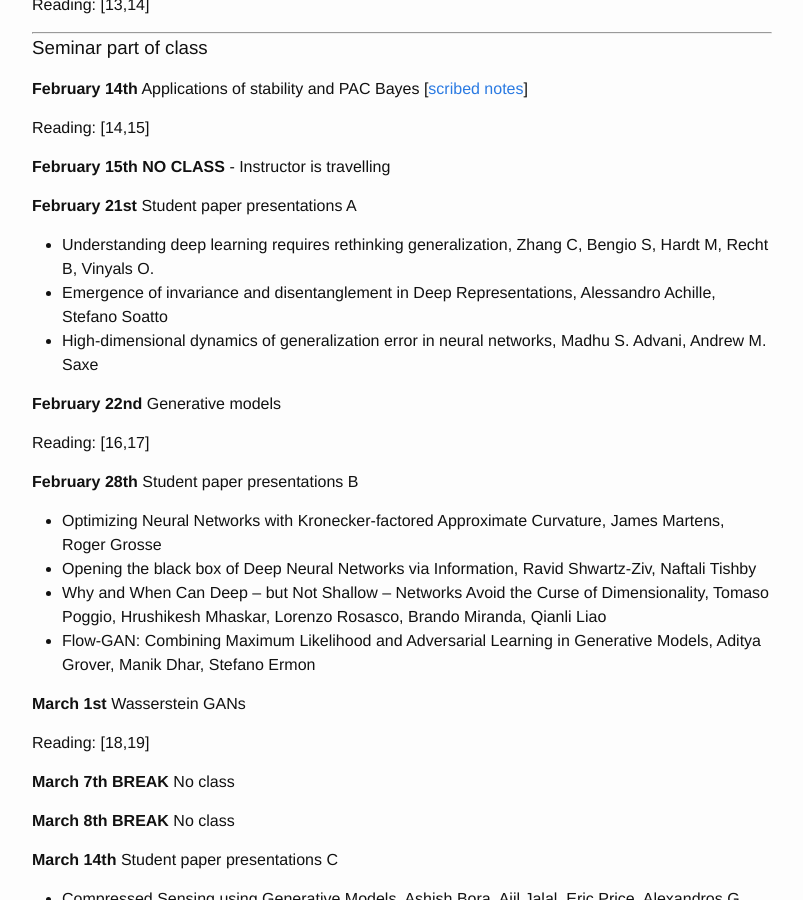
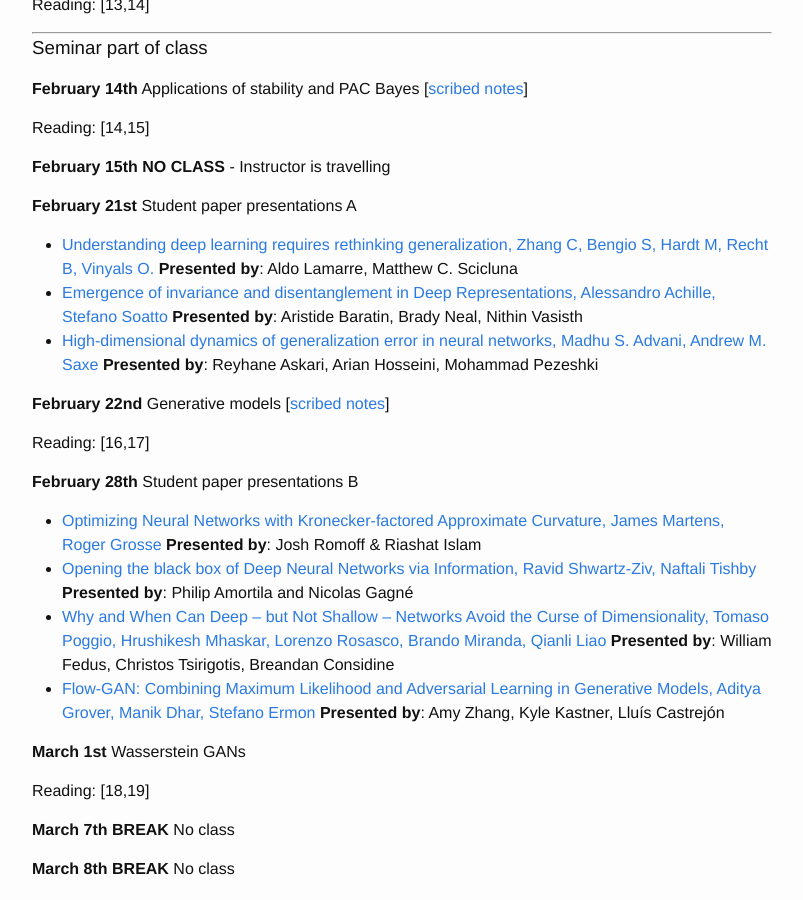
Before and after one commit to mitliagkas/mitliagkas.github.io, a Jekyll site: the page built from dl-theory-class.md, in a window 1280 px wide and 900 px high, scrolled down 2878 px. Shown: the whole window, without its empty margins (238-1041 px from the left). Built offline with Jekyll 4.4.1, drawn with Linux system fonts in a browser that asks for light colours.

Commit message:
Presentation slides and scribed notes

```diff
--- a/dl-theory-class.md
+++ b/dl-theory-class.md
@@ -165,23 +165,31 @@ Reading: [14,15]
 **February 21st**
 Student paper presentations A
 
-- Understanding deep learning requires rethinking generalization, Zhang C, Bengio S, Hardt M, Recht B, Vinyals O.
-- Emergence of invariance and disentanglement in Deep Representations,
-Alessandro Achille, Stefano Soatto
-- High-dimensional dynamics of generalization error in neural networks, Madhu S. Advani, Andrew M. Saxe
+- [Understanding deep learning requires rethinking generalization, Zhang C, Bengio S, Hardt M, Recht B, Vinyals O.](ift6085/student_slides/IFT6085_Presentation_Rethinking.pdf)
+**Presented by**: Aldo Lamarre, Matthew C. Scicluna
+- [Emergence of invariance and disentanglement in Deep Representations,
+Alessandro Achille, Stefano Soatto](ift6085/student_slides/IFT6085_Presentation_Emergence.pdf)
+**Presented by**: Aristide Baratin, Brady Neal, Nithin Vasisth
+- [High-dimensional dynamics of generalization error in neural networks, Madhu S. Advani, Andrew M. Saxe](ift6085/student_slides/IFT6085_Presentation_High_Dimensional_Dynamics.pdf)
+**Presented by**: Reyhane Askari, Arian Hosseini, Mohammad Pezeshki
 
 **February 22nd**
 Generative models
+[[scribed notes](ift6085/ift-6085-lecture-12-notes.pdf)]
 
 Reading: [16,17]
 
 **February 28th**
 Student paper presentations B
 
-- Optimizing Neural Networks with Kronecker-factored Approximate Curvature, James Martens, Roger Grosse
-- Opening the black box of Deep Neural Networks via Information, Ravid Shwartz-Ziv, Naftali Tishby
-- Why and When Can Deep -- but Not Shallow -- Networks Avoid the Curse of Dimensionality, Tomaso Poggio, Hrushikesh Mhaskar, Lorenzo Rosasco, Brando Miranda, Qianli Liao
-- Flow-GAN: Combining Maximum Likelihood and Adversarial Learning in Generative Models, Aditya Grover, Manik Dhar, Stefano Ermon
+- [Optimizing Neural Networks with Kronecker-factored Approximate Curvature, James Martens, Roger Grosse](ift6085/student_slides/IFT6085_Presentation_KFAC.pdf)
+**Presented by**: Josh Romoff & Riashat Islam
+- [Opening the black box of Deep Neural Networks via Information, Ravid Shwartz-Ziv, Naftali Tishby](ift6085/student_slides/IFT6085_Presentation_IB.pdf)
+**Presented by**: Philip Amortila and Nicolas Gagné
+- [Why and When Can Deep -- but Not Shallow -- Networks Avoid the Curse of Dimensionality, Tomaso Poggio, Hrushikesh Mhaskar, Lorenzo Rosasco, Brando Miranda, Qianli Liao](ift6085/student_slides/IFT6085_Presentation_WhyAndWhen.pdf)
+**Presented by**: William Fedus, Christos Tsirigotis, Breandan Considine
+- [Flow-GAN: Combining Maximum Likelihood and Adversarial Learning in Generative Models, Aditya Grover, Manik Dhar, Stefano Ermon](ift6085/student_slides/IFT6085_Presentation_FlowGAN.pdf)
+**Presented by**: Amy Zhang, Kyle Kastner, Lluís Castrejón
 
 **March 1st**
 Wasserstein GANs
```
Also changed, not shown: 8 other files.
